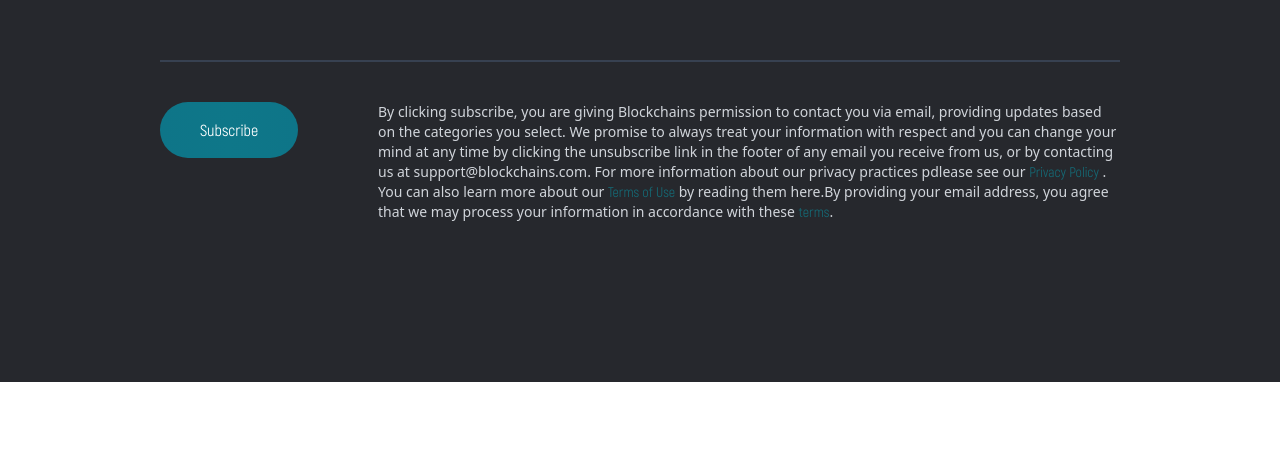
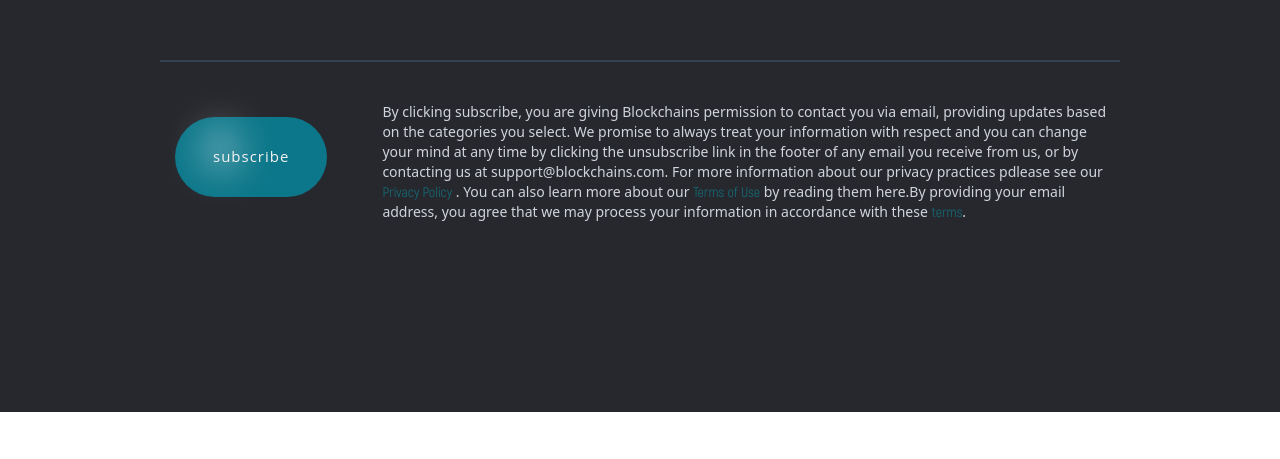
Before and after one commit to B-azeddine/blockchain_project, a plain HTML site: page index.html in a window 1280 px wide. Shown: the part 7367-7826 px from the top of the page. Drawn offline with nearby package versions, Linux system fonts and the light colour scheme; files whose address does not match are found by name.

Commit message:
updated somethings

```diff
--- a/index.html
+++ b/index.html
@@ -348,7 +348,7 @@
 
 
 
-    <!-- NASSIM'S SECTION -->
+    <!-- NASSIME'S SECTION -->
     <section>
       <div class="bg-[#ebebeb] px-40 pt-28 pb-60 h-[100%]">
         <h1 class=" text-4xl font-thin ">Get Industry Savvy</h1>
@@ -419,8 +419,8 @@
             </div>
         </div>
         <hr class="border border-gray-700 mt-10 ">
-        <div class="flex justify-between ">
-          <button class=" transition-all duration-1000 ease-out bg-gradient-to-r from-[#0e7588] via-[#0e7789] to-[#0e7588] text-white hover:from-[#0e7789] hover:via-[#0e7588] hover:to-[#0e7789] font-thin rounded-full w-[80%] h-14 mt-10 mr-10 font-semibold">Subscribe</button>
+        <div class="nassime flex justify-between ">
+          <button id="btn2" class="duration-1000 hover:scale-90 h-20">subscribe</button>
           <p class="font-sans text-sm ml-10 mt-10 text-gray-300">By clicking subscribe, you are giving Blockchains permission to contact you via email,
             providing updates based on the categories you select. We promise to always treat your information with respect and you can
             change your mind at any time by clicking the unsubscribe link in the footer of any email you receive from us, or by contacting us
--- a/style.css
+++ b/style.css
@@ -62,6 +62,43 @@
   top: -20px;
 }
 
+.nassime button {
+  color: #f6f1f1;
+  position: relative;
+  font-family: sans-serif;
+  font-weight: bold;
+  margin: 55px 15px;
+  padding: 13px 38px;
+  letter-spacing: 1px;
+  cursor: pointer;
+  font-size: 15px;
+  border-radius: 50px;
+}
+
+#btn2 {
+  font-family: "Open Sans", sans-serif;
+  background: rgb(12, 119, 138);
+  font-weight: 500 !important;
+}
+
+.nassime button:before {
+  content: "";
+  position: absolute;
+  height: 30px;
+  width: 15px;
+  background: #ffffff;
+  box-shadow: 0 0 6px #fff;
+  filter: blur(20px);
+  opacity: 1.7;
+  top: 22%;
+  transition: 1.6s;
+  overflow: hidden;
+}
+
+.nassime button:hover:before {
+  transform: translate(80px, 0px);
+}
+
 .checkBox input[type="checkbox"] {
   position: absolute;
   left: 50px;
@@ -71,6 +108,8 @@
 .transition {
   transition: 1000ms ease-in;
 }
+
+
 
 /* Mehdi's CSS */
 
```
